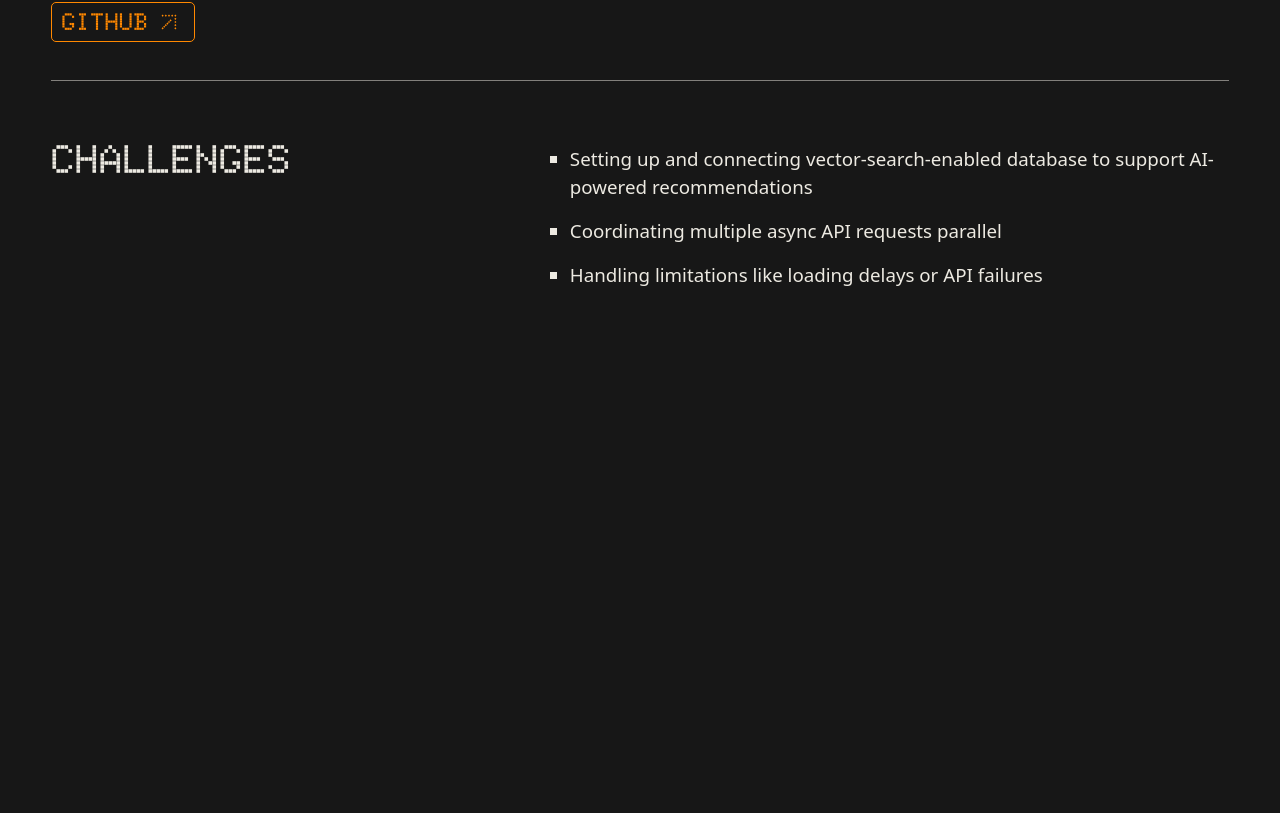
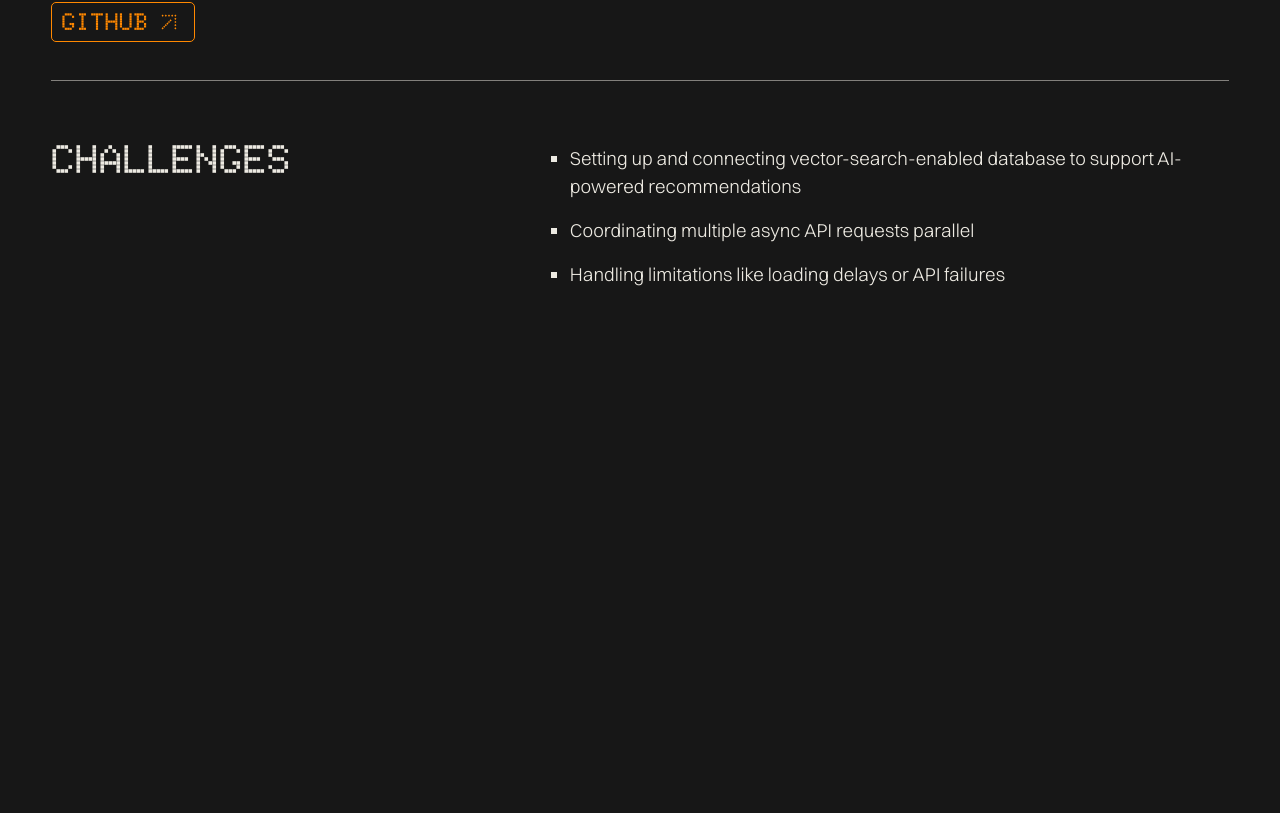
Before and after one commit to zhouw9n/Web-Portfolio, a React (Vite) app: page /projects in a window 1280 px wide. Shown: the part 1067-1880 px from the top of the page. Built offline with nearby package versions, Linux system fonts and the light colour scheme.

Commit message:
Font fix

```diff
--- a/src/global.css
+++ b/src/global.css
@@ -14,6 +14,7 @@
     --text-fluid-base: clamp(1rem, 0.696rem + 0.593vw, 3rem); /* Paragraphs: 14px - 48px */
     --text-fluid-xs: clamp(0.75rem, 0.636rem + 0.568vw, 1rem); /* Tags: 14px - 16px */
     --font-doto: "Doto";
+    --font-switzer: "Switzer";
     --breakpoint-840: 52.5rem; /* 840px */
 }
 
@@ -71,7 +72,7 @@ h4 {
     font-size: clamp(2rem, 1.773rem + 1.136vw, 2.5rem);
 }
 
-p {
+p, li {
     font-family: "Switzer";
     font-weight: 300;
 }
```
